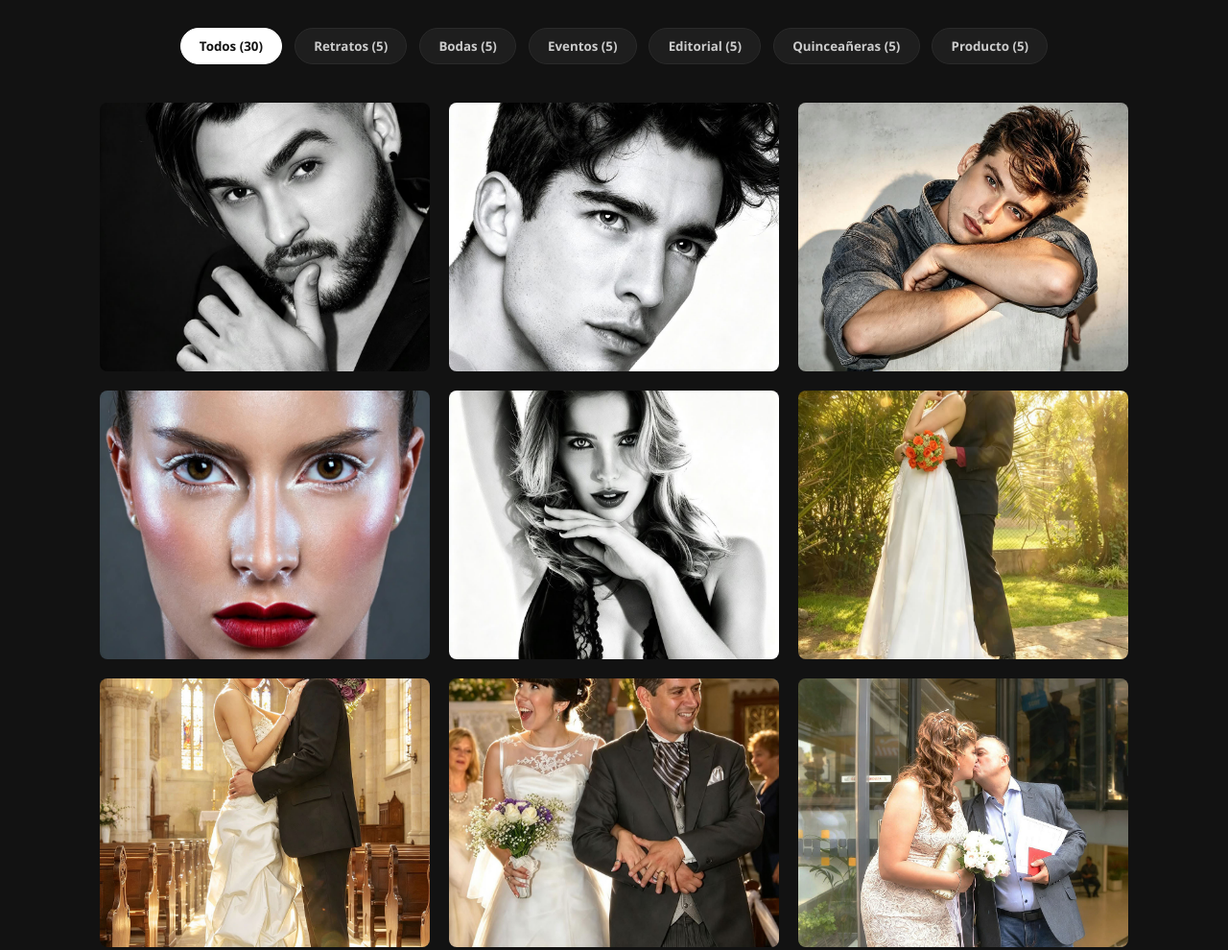
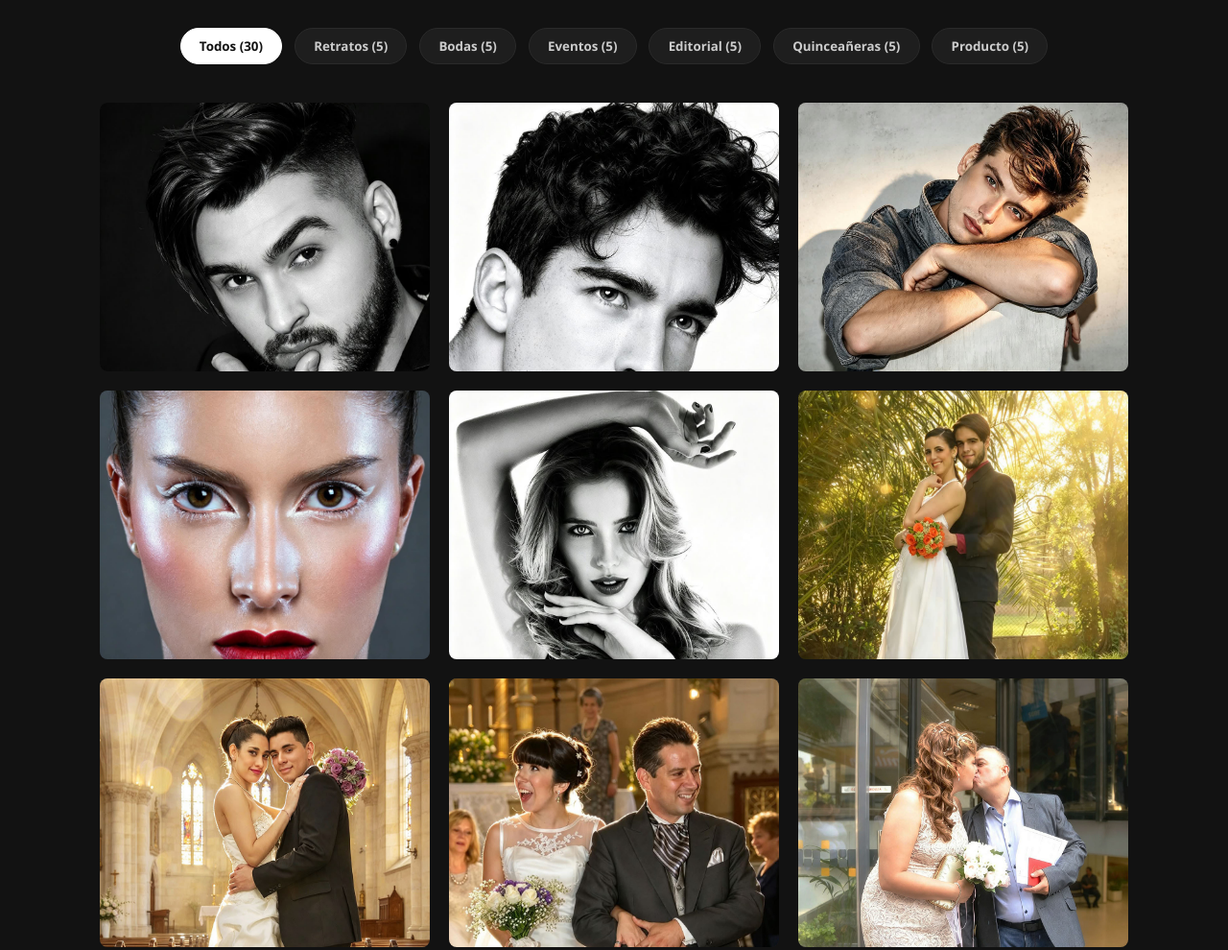
Before and after one commit to moranm6740-cmd/mario-estudio, a plain HTML site: page index.html in a window 1280 px wide. Shown: the part 955-1945 px from the top of the page at 96% size. Drawn offline with Linux system fonts and the light colour scheme.

Commit message:
Update styles.css

```diff
--- a/styles.css
+++ b/styles.css
@@ -195,6 +195,11 @@ nav ul li a:hover {
     object-position: center 20%
     display: block;
     transition: transform 0.5s ease;
+}
+
+.portfolio-item[data-category="retratos"] img,
+.portfolio-item[data-category="bodas"] img {
+    object-position: center 12%;
 }
 
 .portfolio-item:hover img {
```
